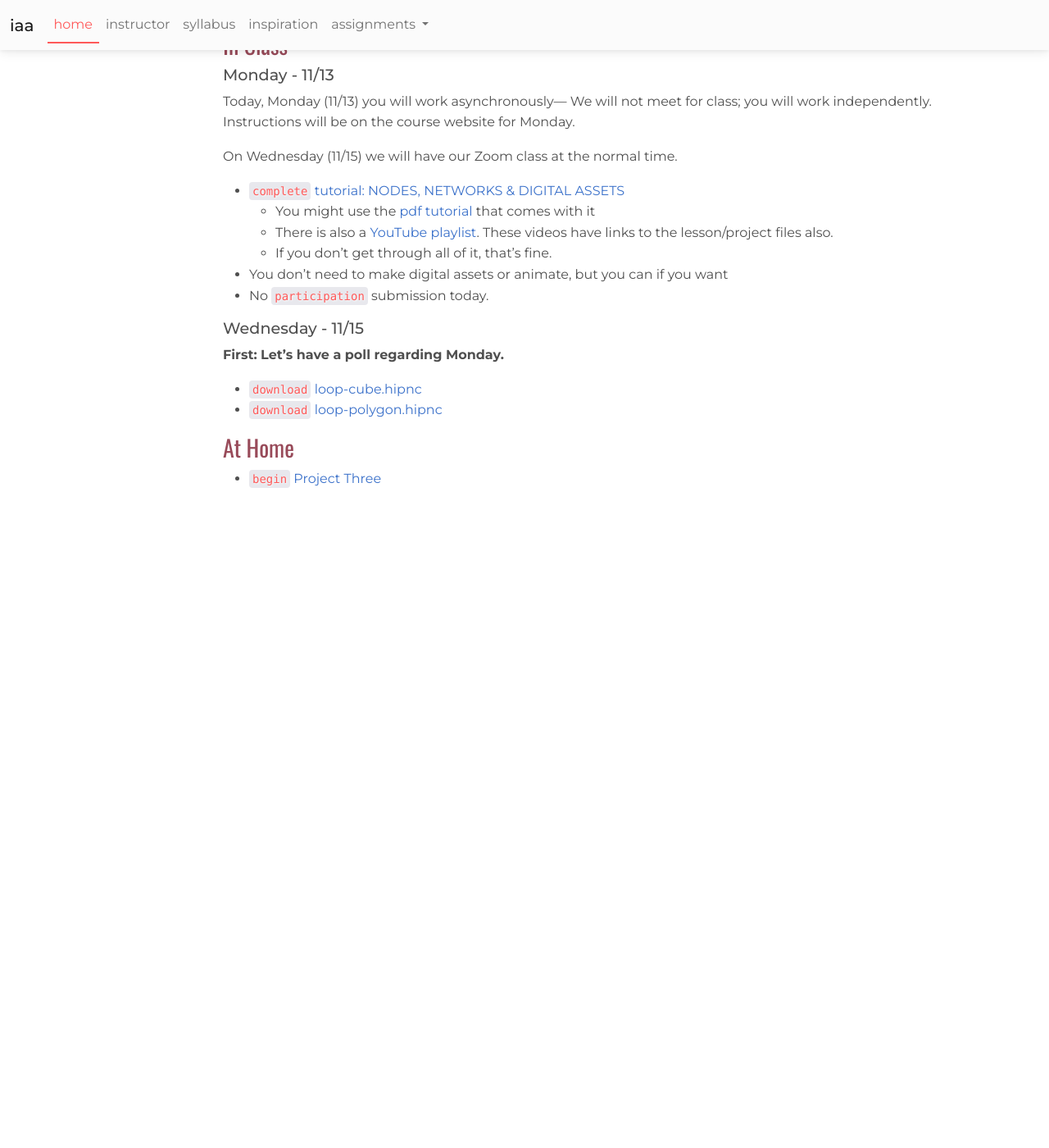
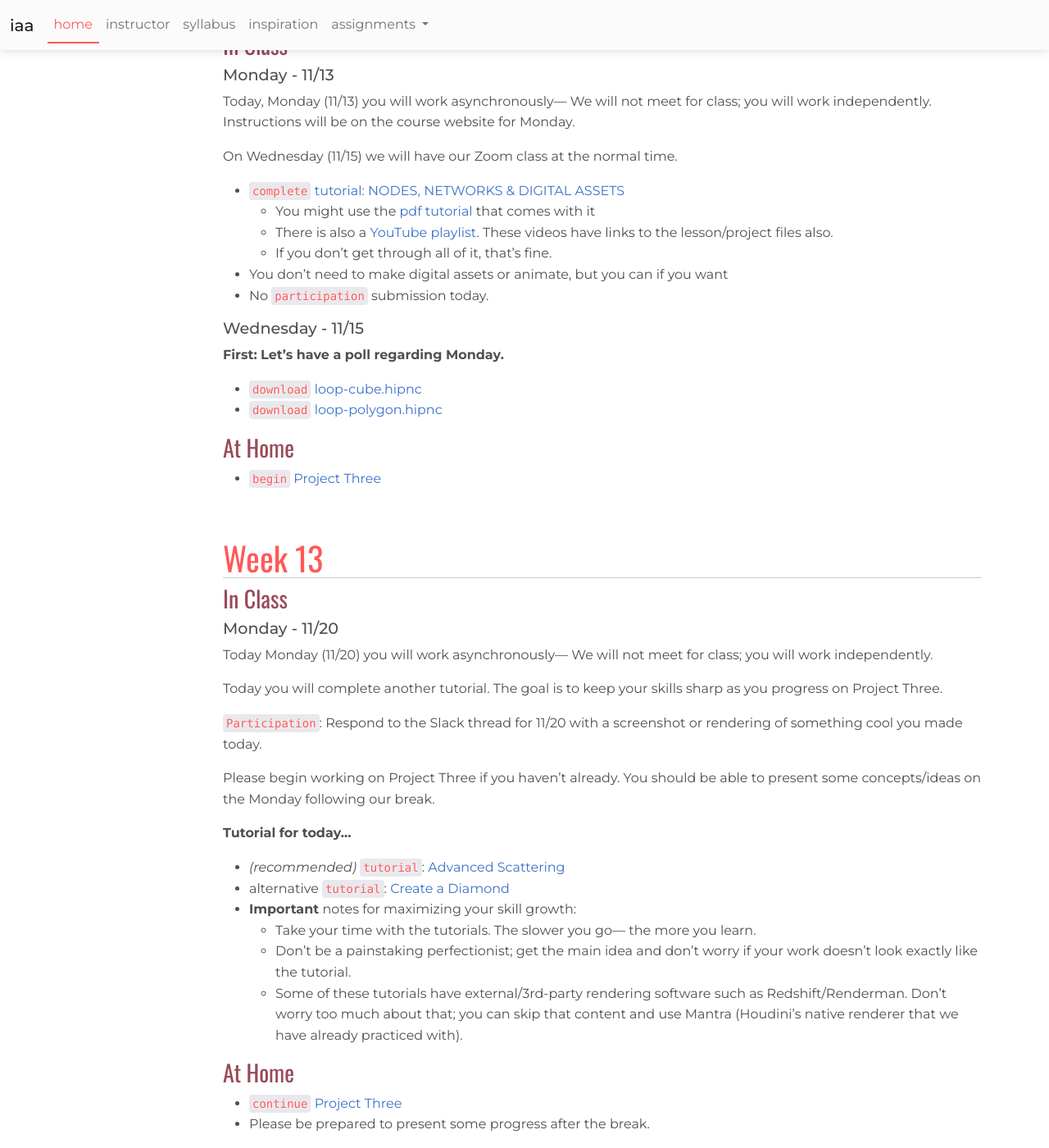
Before and after one commit to nicnosis/cu-courses, a Jekyll site: the page built from fa23/iaa/index.md, in a window 1280 px wide and 1400 px high, scrolled down 11020 px. Shown: the whole window at 82% size. Built offline with Jekyll 4.4.1, drawn with Linux system fonts in a browser that asks for light colours; nearby versions of some CDN libraries; before the commit the page ends 11632 px from its top, so only the background shows below that.

Commit message:
add iaa w13

```diff
--- a/fa23/iaa/index.md
+++ b/fa23/iaa/index.md
@@ -419,6 +419,28 @@ __First: Let's have a poll regarding Monday.__
 - `download` [loop-polygon.hipnc](houdini/loop-polygon.hipnc)
 
 
+### At Home
+- `begin` [Project Three](assignments/p3.html)
+
+## Week 13
+### In Class
+#### Monday - 11/20
+Today Monday (11/20) you will work asynchronously— We will not meet for class; you will work independently.
+
+Today you will complete another tutorial. The goal is to keep your skills sharp as you progress on Project Three.
+
+`Participation`: Respond to the Slack thread for 11/20 with a screenshot or rendering of something cool you made today.
+
+Please begin working on Project Three if you haven't already. You should be able to present some concepts/ideas on the Monday following our break.
+
+__Tutorial for today...__
+* _(recommended)_ `tutorial`: [Advanced Scattering](https://www.youtube.com/watch?v=N7CDHwgWKVo)
+* alternative `tutorial`: [Create a Diamond](https://youtu.be/zGZ-uljuCfI?si=xwwrNcf1HEx1nIxd)
+* __Important__ notes for maximizing your skill growth:
+  * Take your time with the tutorials. The slower you go--- the more you learn.
+  * Don't be a painstaking perfectionist; get the main idea and don't worry if your work doesn't look exactly like the tutorial.
+  * Some of these tutorials have external/3rd-party rendering software such as Redshift/Renderman. Don't worry too much about that; you can skip that content and use Mantra (Houdini's native renderer that we have already practiced with).
 
 ### At Home
-- `begin` [Project Three](assignments/p3.html)
+- `continue` [Project Three](assignments/p3.html)
+- Please be prepared to present some progress after the break.
```
Also changed, not shown: 4 other files.
